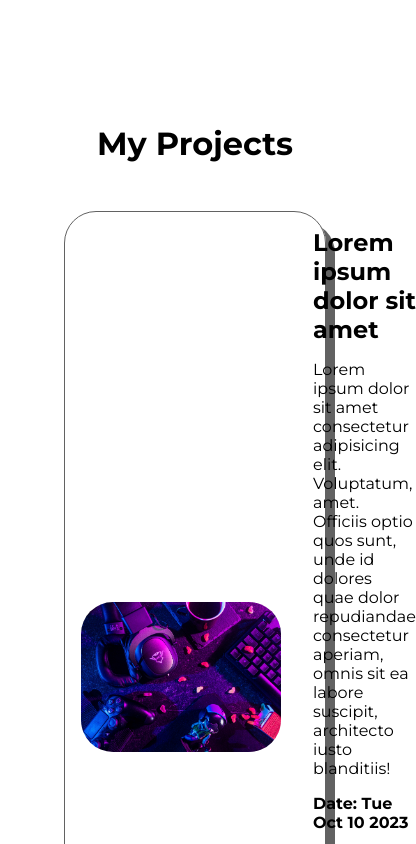
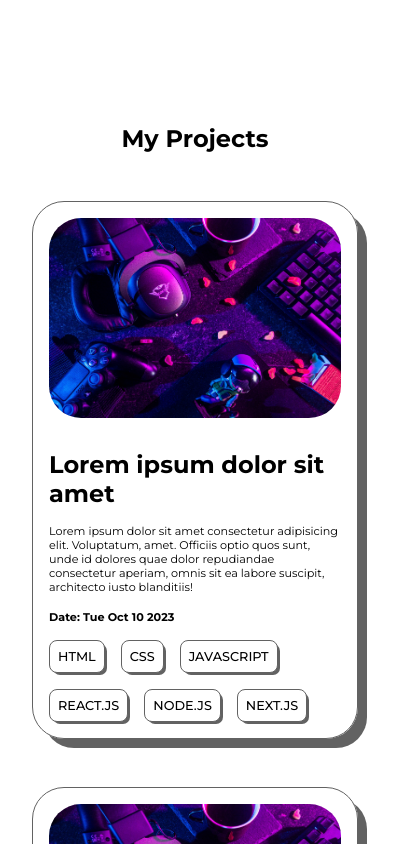
Before and after one commit to alphadev97/Alpha97---Personel-Portfolio, a Next.js app: page / in a window 390 px wide. Shown: the part 1560-2404 px from the top of the page, 416 px wide, since content can reach past the window. Built offline with nearby package versions, Linux system fonts and the light colour scheme.

Commit message:
Projects

```diff
--- a/src/components/Projects/projects.module.css
+++ b/src/components/Projects/projects.module.css
@@ -101,3 +101,41 @@
     font-size: 2rem;
   }
 }
+
+@media screen and (max-width: 700px) {
+  .projectCard {
+    display: flex;
+    flex-direction: column;
+    justify-content: center;
+  }
+
+  .image {
+    width: 350px;
+    height: 200px;
+  }
+}
+
+@media screen and (max-width: 500px) {
+  .image {
+    width: 100%;
+    height: 200px;
+  }
+
+  .projectDesc {
+    font-size: 0.7rem;
+  }
+
+  .projectDate {
+    font-size: 0.7rem;
+  }
+}
+
+@media screen and (max-width: 400px) {
+  .container {
+    padding: 5rem 2rem;
+  }
+
+  .title {
+    font-size: 1.5rem;
+  }
+}
```
